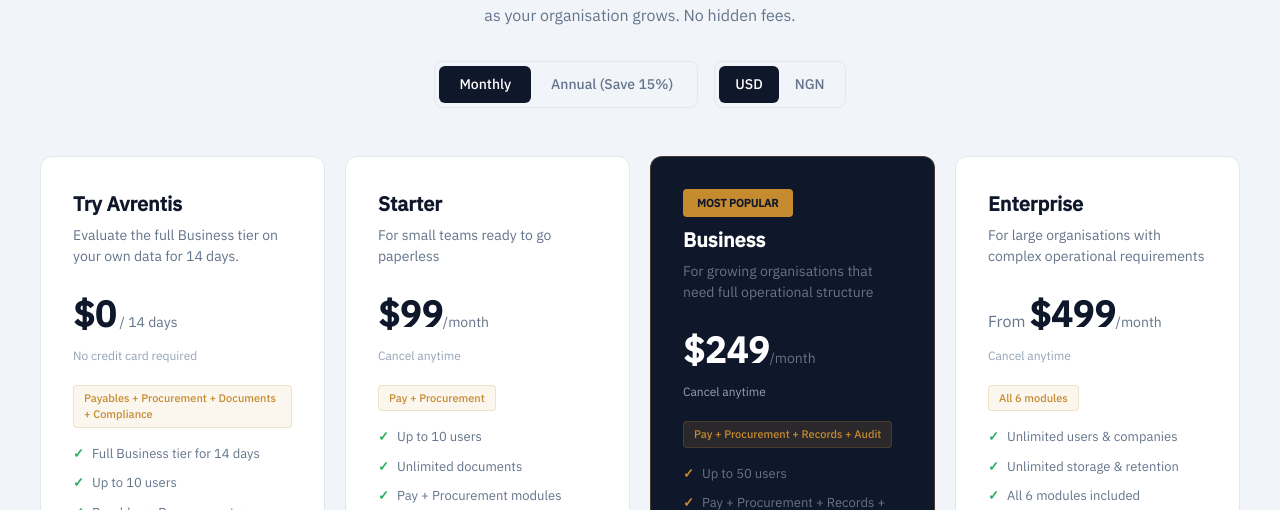
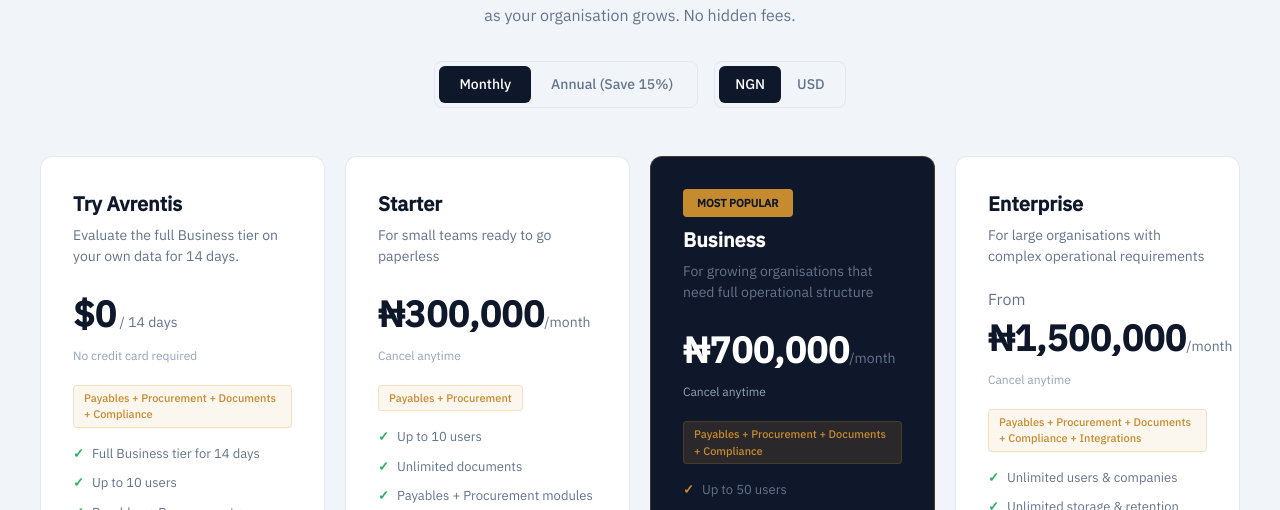
Before and after one commit to avrentishq/avrentis-site, a Next.js app: page /pricing in a window 1280 px wide. Shown: the part 290-800 px from the top of the page. Built offline with nearby package versions, Linux system fonts and the light colour scheme; no server answers.

Commit message:
fix(pricing): real tiers, Naira-first, HR removed
Fallback updated to current tiers (NGN 300k/700k/1.5M, USD 215/499/1075), brand-aligned names, HR dropped, All 5 modules. Pricing display now leads with Naira.

```diff
--- a/src/components/sections/pricing.tsx
+++ b/src/components/sections/pricing.tsx
@@ -26,7 +26,7 @@
 
 function getAvailableCurrencies(data: PricingData): string[] {
   const first = data.plans[0];
-  if (!first) return ["USD"];
+  if (!first) return ["NGN"];
   return first.pricing.map((p) => p.currency);
 }
 
@@ -58,8 +58,9 @@
   const [billing, setBilling] = useState<BillingCycle>("monthly");
 
   const currencies = getAvailableCurrencies(data);
+  // Nigeria-first market — lead with Naira; fall back to whatever the API offers.
   const [currency, setCurrency] = useState<string>(
-    currencies.includes("USD") ? "USD" : currencies[0],
+    currencies.includes("NGN") ? "NGN" : currencies[0],
   );
 
   const orderedPlans = data.planOrder
@@ -559,8 +560,8 @@
             marginTop: "40px",
           }}
         >
-          All plans include: Multi-level approvals &middot; 99.9% uptime
-          &middot; Enterprise-grade security &middot; Data protection compliant
+          All plans include: Multi-level approvals &middot; Enterprise-grade
+          security &middot; Data protection compliant
         </motion.p>
       </div>
     </section>
--- a/src/data/pricing-fallback.json
+++ b/src/data/pricing-fallback.json
@@ -1,13 +1,12 @@
 {
   "planOrder": ["starter", "business", "enterprise"],
-  "moduleOrder": ["pay", "procure", "vault", "audit", "people", "connect"],
+  "moduleOrder": ["pay", "procure", "vault", "audit", "connect"],
   "addOns": [],
   "modules": {
-    "pay": { "name": "Avrentis Pay", "description": "Structured payment approvals" },
+    "pay": { "name": "Avrentis Payables", "description": "Structured payment approvals" },
     "procure": { "name": "Avrentis Procurement", "description": "Procurement on record" },
-    "vault": { "name": "Avrentis Records", "description": "Institutional memory" },
-    "audit": { "name": "Avrentis Audit", "description": "Compliance & accountability" },
-    "people": { "name": "Avrentis HR", "description": "Workforce structure" },
+    "vault": { "name": "Avrentis Documents", "description": "Institutional memory" },
+    "audit": { "name": "Avrentis Compliance", "description": "Compliance & accountability" },
     "connect": { "name": "Avrentis Integrations", "description": "External systems" }
   },
   "featureLabels": {
@@ -30,19 +29,19 @@
       "name": "Starter",
       "description": "For small teams ready to go paperless",
       "pricing": [
-        { "currency": "USD", "monthly": 99, "monthlyLabel": null, "annualPerMonth": 79, "annualTotal": 948, "annualLabel": null, "taxRate": null, "taxLabel": null },
-        { "currency": "NGN", "monthly": 150000, "monthlyLabel": null, "annualPerMonth": 127500, "annualTotal": 1530000, "annualLabel": null, "taxRate": null, "taxLabel": null }
+        { "currency": "NGN", "monthly": 300000, "monthlyLabel": "₦300,000/month", "annualPerMonth": 250000, "annualTotal": 3000000, "annualLabel": "₦3,000,000/year", "taxRate": null, "taxLabel": null },
+        { "currency": "USD", "monthly": 215, "monthlyLabel": "$215/month", "annualPerMonth": 179, "annualTotal": 2150, "annualLabel": "$2,150/year", "taxRate": null, "taxLabel": null }
       ],
       "limits": { "maxUsers": 10, "maxDocumentsPerMonth": null, "maxStorageBytes": 10737418240, "documentRetentionDays": 365 },
       "modules": [
-        { "key": "pay", "name": "Avrentis Pay", "description": "Structured payment approvals" },
+        { "key": "pay", "name": "Avrentis Payables", "description": "Structured payment approvals" },
         { "key": "procure", "name": "Avrentis Procurement", "description": "Procurement on record" }
       ],
       "features": { "approvalChain": true, "pdfExport": true, "emailNotifications": true, "whatsappNotifications": true, "smsNotifications": false },
       "highlights": [
         "Up to 10 users",
         "Unlimited documents",
-        "Pay + Procurement modules",
+        "Payables + Procurement modules",
         "Bank-ready PDF exports",
         "WhatsApp & email alerts",
         "10 GB storage · 1 year retention"
@@ -53,20 +52,20 @@
       "name": "Business",
       "description": "For growing organisations that need full operational structure",
       "pricing": [
-        { "currency": "USD", "monthly": 249, "monthlyLabel": null, "annualPerMonth": 199, "annualTotal": 2388, "annualLabel": null, "taxRate": null, "taxLabel": null },
-        { "currency": "NGN", "monthly": 380000, "monthlyLabel": null, "annualPerMonth": 323000, "annualTotal": 3876000, "annualLabel": null, "taxRate": null, "taxLabel": null }
+        { "currency": "NGN", "monthly": 700000, "monthlyLabel": "₦700,000/month", "annualPerMonth": 583333, "annualTotal": 7000000, "annualLabel": "₦7,000,000/year", "taxRate": null, "taxLabel": null },
+        { "currency": "USD", "monthly": 499, "monthlyLabel": "$499/month", "annualPerMonth": 416, "annualTotal": 4990, "annualLabel": "$4,990/year", "taxRate": null, "taxLabel": null }
       ],
       "limits": { "maxUsers": 50, "maxDocumentsPerMonth": null, "maxStorageBytes": 107374182400, "documentRetentionDays": 1095 },
       "modules": [
-        { "key": "pay", "name": "Avrentis Pay", "description": "Structured payment approvals" },
+        { "key": "pay", "name": "Avrentis Payables", "description": "Structured payment approvals" },
         { "key": "procure", "name": "Avrentis Procurement", "description": "Procurement on record" },
-        { "key": "vault", "name": "Avrentis Records", "description": "Institutional memory" },
-        { "key": "audit", "name": "Avrentis Audit", "description": "Compliance & accountability" }
+        { "key": "vault", "name": "Avrentis Documents", "description": "Institutional memory" },
+        { "key": "audit", "name": "Avrentis Compliance", "description": "Compliance & accountability" }
       ],
       "features": { "approvalChain": true, "pdfExport": true, "emailNotifications": true, "whatsappNotifications": true, "smsNotifications": true, "auditLog": true, "auditorRole": true, "prioritySupport": true },
       "highlights": [
         "Up to 50 users",
-        "Pay + Procurement + Records + Audit",
+        "Payables + Procurement + Documents + Compliance",
         "Full compliance audit trail",
         "Custom approval chains & branding",
         "Analytics, recurring templates, delegation",
@@ -79,23 +78,22 @@
       "name": "Enterprise",
       "description": "For large organisations with complex operational requirements",
       "pricing": [
-        { "currency": "USD", "monthly": 499, "monthlyLabel": null, "annualPerMonth": 424, "annualTotal": 5088, "annualLabel": null, "taxRate": null, "taxLabel": null },
-        { "currency": "NGN", "monthly": 750000, "monthlyLabel": null, "annualPerMonth": 637500, "annualTotal": 7650000, "annualLabel": null, "taxRate": null, "taxLabel": null }
+        { "currency": "NGN", "monthly": 1500000, "monthlyLabel": "From ₦1,500,000/month", "annualPerMonth": null, "annualTotal": null, "annualLabel": null, "taxRate": null, "taxLabel": null },
+        { "currency": "USD", "monthly": 1075, "monthlyLabel": "From $1,075/month", "annualPerMonth": null, "annualTotal": null, "annualLabel": null, "taxRate": null, "taxLabel": null }
       ],
       "limits": { "maxUsers": 9999, "maxDocumentsPerMonth": null, "maxStorageBytes": null, "documentRetentionDays": null },
       "modules": [
-        { "key": "pay", "name": "Avrentis Pay", "description": "Structured payment approvals" },
+        { "key": "pay", "name": "Avrentis Payables", "description": "Structured payment approvals" },
         { "key": "procure", "name": "Avrentis Procurement", "description": "Procurement on record" },
-        { "key": "vault", "name": "Avrentis Records", "description": "Institutional memory" },
-        { "key": "audit", "name": "Avrentis Audit", "description": "Compliance & accountability" },
-        { "key": "people", "name": "Avrentis HR", "description": "Workforce structure" },
+        { "key": "vault", "name": "Avrentis Documents", "description": "Institutional memory" },
+        { "key": "audit", "name": "Avrentis Compliance", "description": "Compliance & accountability" },
         { "key": "connect", "name": "Avrentis Integrations", "description": "External systems" }
       ],
       "features": { "approvalChain": true, "pdfExport": true, "emailNotifications": true, "whatsappNotifications": true, "smsNotifications": true, "auditLog": true, "auditorRole": true, "customWorkflows": true, "apiAccess": true, "dedicatedSupport": true, "externalIntegrations": true },
       "highlights": [
         "Unlimited users & companies",
         "Unlimited storage & retention",
-        "All 6 modules included",
+        "All 5 modules included",
         "Multi-company group & admin dashboard",
         "API access for custom integrations",
         "Dedicated onboarding & priority support"
```
